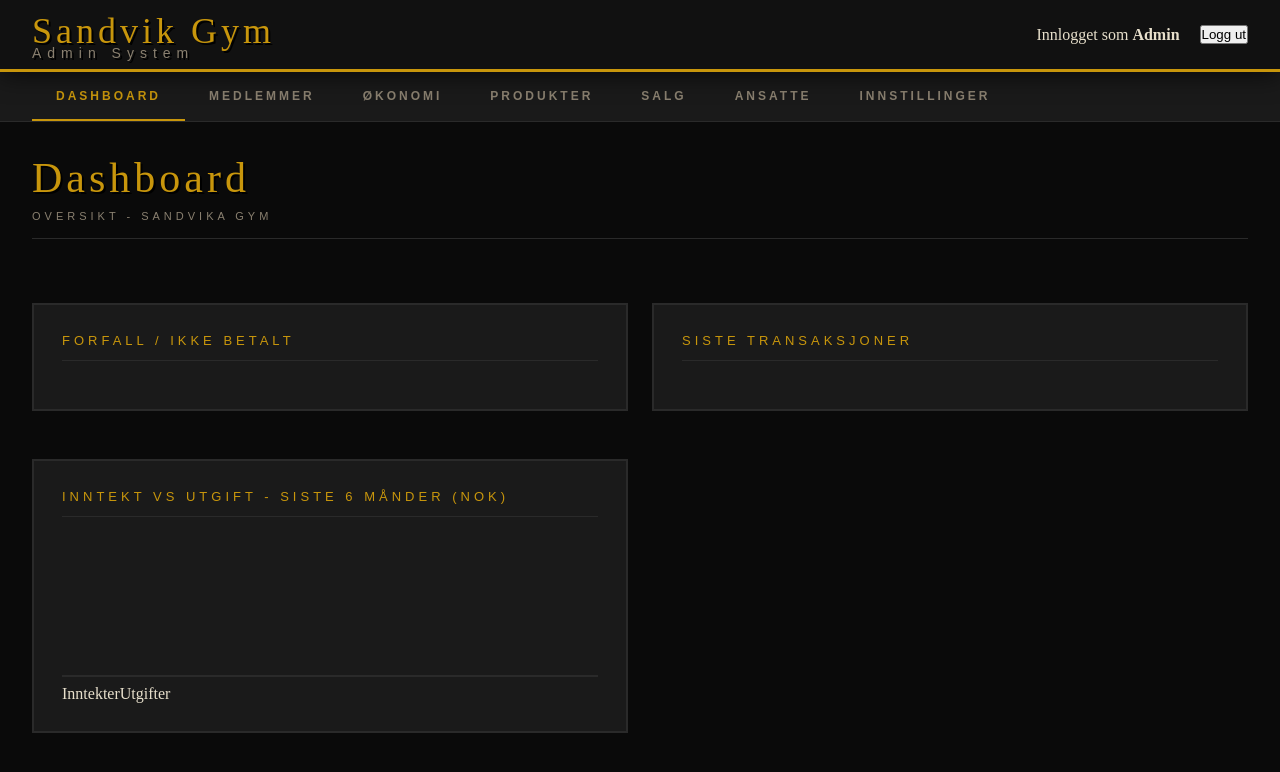
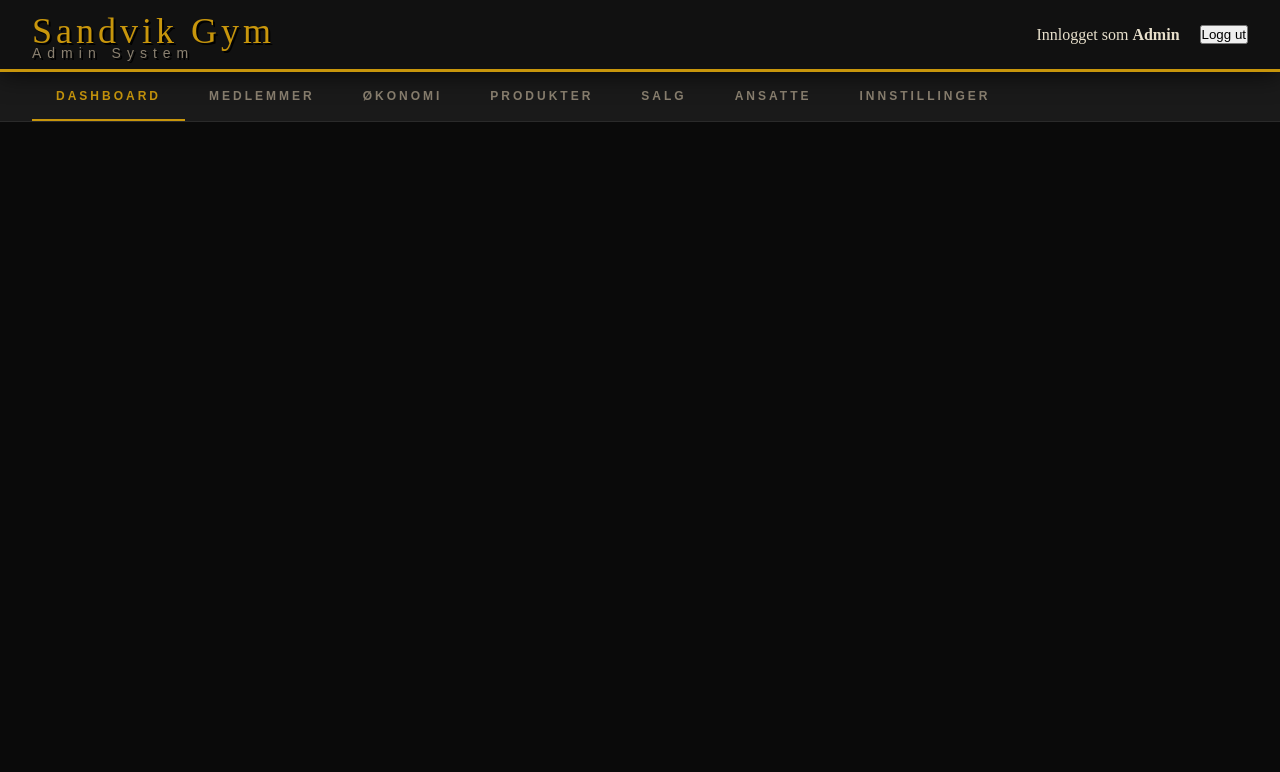
Before and after one commit to nexnic/SandvikaGym, a React (Vite) app: page / in a window 1280 px wide. Shown: the top 772 px of the page. Built offline with nearby package versions, Linux system fonts and the light colour scheme.

Commit message:
Remove the Active for dashboard

```diff
--- a/src/Layout/Dashboard/Dashboard.jsx
+++ b/src/Layout/Dashboard/Dashboard.jsx
@@ -1,6 +1,6 @@
 export default function Dashboard() {
   return (
-    <div id="sec-dashboard" className="section active">
+    <div id="sec-dashboard" className="section">
       <div className="section-title">Dashboard</div>
       <div className="section-sub">Oversikt - Sandvika Gym</div>
       <div className="stats-grid" id="dash-stats"></div>
```
